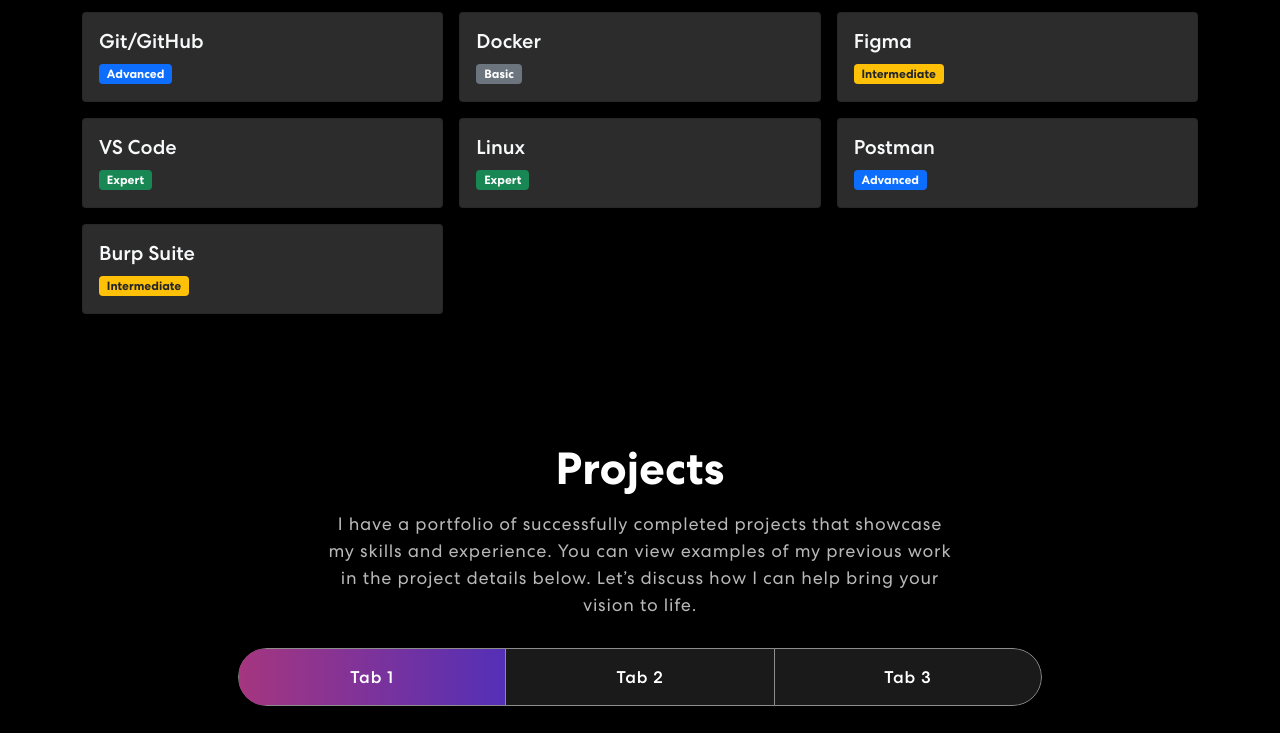
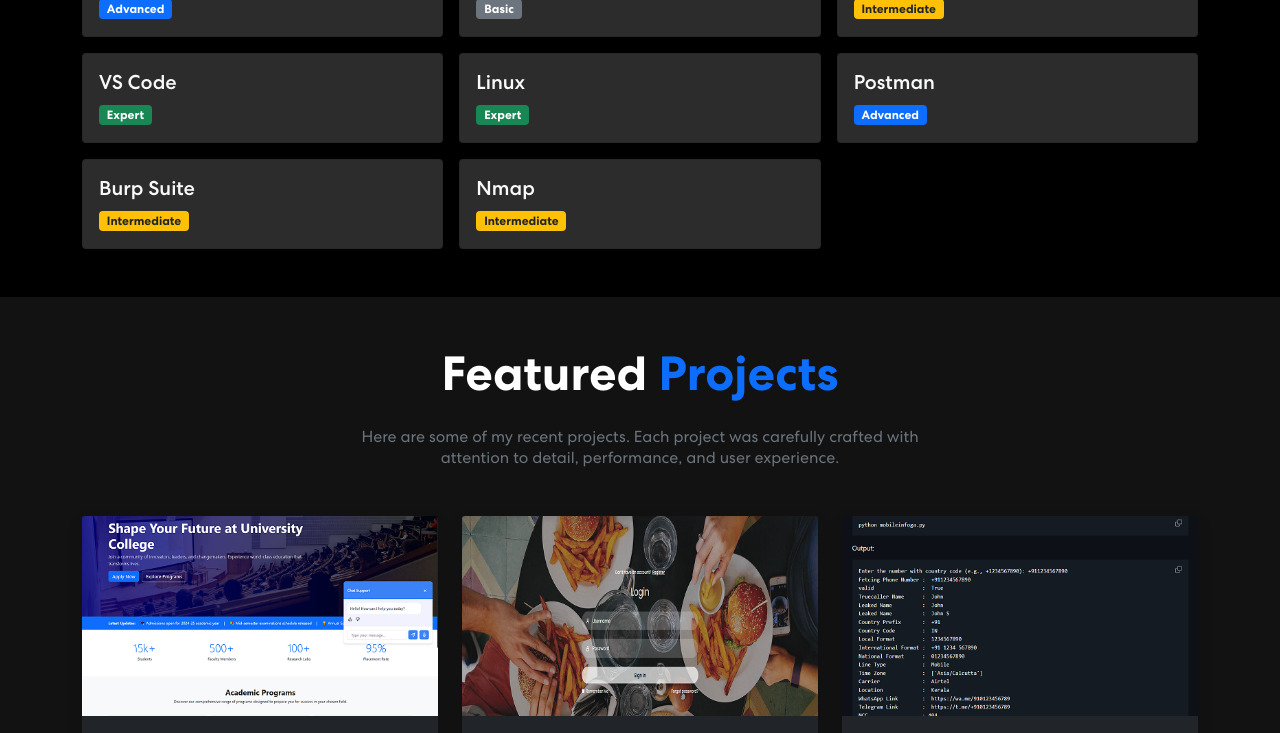
Before and after one commit to Bineesh627/Bineesh627.github.io, a React (Create React App) app: page / in a window 1280 px wide. Shown: the part 2000-2733 px from the top of the page. Built offline with nearby package versions, Linux system fonts and the light colour scheme.

Commit message:
Add lucide-react dependency, update CV link, modify project descriptions, and enhance skills list

```diff
--- a/package.json
+++ b/package.json
@@ -11,6 +11,7 @@
     "bootstrap": "^5.1.3",
     "cors": "^2.8.5",
     "express": "^4.18.1",
+    "lucide-react": "^0.534.0",
     "nodemailer": "^6.7.5",
     "react": "^18.1.0",
     "react-bootstrap": "^2.4.0",
--- a/src/components/About.js
+++ b/src/components/About.js
@@ -3,7 +3,7 @@
 import profile from "../assets/img/profile-pic.png";
 
 export const About = () => {
-  const cvLink = "https://drive.google.com/file/d/1JoAEaUWU2lyB1GKko7flwfKWrJMy6E93/view?usp=sharing";
+  const cvLink = "https://drive.google.com/file/d/1U2nLSDzrpbBygta8rbe1h3Jobove43Ef/view?usp=sharing";
 
   const handleDownloadCV = () => {
     window.open(cvLink, '_blank');
--- a/src/components/Banner.js
+++ b/src/components/Banner.js
@@ -14,7 +14,7 @@
 
   // Use useCallback for the tick function as it's a dependency
   const tick = useCallback(() => {
-    const toRotate = [ "Full-Stack Developer", "Python Developer", "UI/UX Designer" ]; // Moved inside useCallback
+    const toRotate = [ "Cyber Security", "Python Developer", "UI/UX Designer" ]; // Moved inside useCallback
     let i = loopNum % toRotate.length;
     let fullText = toRotate[i];
     let updatedText = isDeleting ? fullText.substring(0, text.length - 1) : fullText.substring(0, text.length + 1);
@@ -59,7 +59,7 @@
               {({ isVisible }) =>
               <div className={isVisible ? "animate__animated animate__fadeIn" : ""}>
                 <span className="tagline">Welcome to my Portfolio</span>
-                <h1>{`Hi! I'm Bineesh S`} <span className="txt-rotate" data-period="1000" data-rotate='[ "Web Developer", "Web Designer", "UI/UX Designer" ]'><span className="wrap">{text}</span></span></h1>
+                <h1>{`Hi! I'm Bineesh S`} <span className="txt-rotate" data-period="1000" data-rotate='[ "Cyber Security", "Python Developer", "UI/UX Designer" ]'><span className="wrap">{text}</span></span></h1>
                 <p>Your website is the center of your digital eco-system, like a brick and mortar location, the experience matters once a customer enters, just as much as the perception they have of you before they walk through the door.</p>
                 <div className="banner-btns">
                   <button onClick={handleConnect}>Let's Connect <ArrowRightCircle size={25} /></button>
--- a/src/components/Contact.js
+++ b/src/components/Contact.js
@@ -95,7 +95,7 @@
                           size={20}
                           aria-label="Address Icon"
                         />
-                        <strong>Address:</strong> Alappuzha, Kerala, India
+                        <strong>Address:</strong> <a href="https://www.google.com/maps?q=Alappuzha,+Kerala,+India" target="_blank" rel="noopener noreferrer" style={{ textDecoration: "underline", color: "#dfe6e9", cursor: "pointer" }}>Alappuzha, Kerala, India</a>
                       </p>
                       <p>
                         <FaEnvelope
--- a/src/components/ProjectCard.js
+++ /dev/null
@@ -1,15 +0,0 @@
-import { Col } from "react-bootstrap";
-
-export const ProjectCard = ({ title, description, imgUrl }) => {
-  return (
-    <Col size={12} sm={6} md={4}>
-      <div className="proj-imgbx">
-        <img src={imgUrl} alt={title} /> {/* Added alt attribute */}
-        <div className="proj-txtx">
-          <h4>{title}</h4>
-          <span>{description}</span>
-        </div>
-      </div>
-    </Col>
-  )
-}
--- a/src/components/Projects.js
+++ b/src/components/Projects.js
@@ -1,88 +1,136 @@
-import { Container, Row, Col, Tab, Nav } from "react-bootstrap";
-import { ProjectCard } from "./ProjectCard";
+import React from "react";
+import { ArrowRight, ExternalLink, GithubIcon } from "lucide-react";
 import projImg1 from "../assets/img/project-img1.png";
 import projImg2 from "../assets/img/project-img2.png";
 import projImg3 from "../assets/img/project-img3.png";
 import projImg4 from "../assets/img/project-img4.png";
-import 'animate.css';
-import TrackVisibility from 'react-on-screen';
-
-export const Projects = () => {
 
 const projects = [
   {
-      title: "College chatbot",
+    id: 1,
+    title: "Rag Chatbot",
     description: "Developed a college chatbot leveraging Retrieval-Augmented Generation (RAG) in collaboration with the principal. The system employs intelligent agents to extract information from the college website and PDF documents, all managed through a dedicated admin panel for seamless operation.",
-      imgUrl: projImg1,
+    image: projImg1,
+    tags: ["Python", "Bootstrap", "Django", "Langchain", "HTML", "CSS", "Javascript", "Numpy"],
+    demoUrl: "#projects",
+    githubUrl: "https://github.com/Bineesh627/college_chatbot",
   },
   {
-      title: "RecipeRave",
+    id: 2,
+    title: "Culinary Community & Sharing Platform ",
     description: "Join a vibrant community of food lovers on RecipeRave! Follow your favorite home cooks and culinary creators, explore a diverse collection of recipes, and share your own delicious creations with the world, just like your favorite photo-sharing platform.",
-      imgUrl: projImg2,
+    image: projImg2,
+    tags: ["Python", "Django", "HTML", "CSS", "Javascript", "Bootstrap"],
+    demoUrl: "#projects",
+    githubUrl: "https://github.com/Bineesh627/reciperave",
   },
   {
+    id: 3,
     title: "MobileInfoga",
     description: "MobileInfoGa is a powerful OSINT tool designed to gather comprehensive details about phone numbers. Utilizing various techniques and integrations, it can retrieve information such as country of origin, carrier details, and potential online associations.",
-      imgUrl: projImg3,
+    image: projImg3,
+    tags: ["Python", "Telethon", "Phonenumbers"],
+    demoUrl: "#projects",
+    githubUrl: "https://github.com/Bineesh627/MobileInfoga",
   },
   {
+    id: 4,
     title: "OpenSS7",
     description: "Recreating the OpenSS7 website design involves building a structurally sound and information-focused clone emphasizing clear navigation and logical presentation of technical content.",
-      imgUrl: projImg4,
+    image: projImg4,
+    tags: ["HTML", "CSS"],
+    demoUrl: "#projects",
+    githubUrl: "https://github.com/Bineesh627/openss7",
   },
 ];
 
-  return (
-    <section className="project" id="projects">
-      <Container>
-        <Row>
-          <Col size={12}>
-            <TrackVisibility>
-              {({ isVisible }) =>
-              <div className={isVisible ? "animate__animated animate__fadeIn": ""}>
-                <h2>Projects</h2>
-                <p>I have a portfolio of successfully completed projects that showcase my skills and experience. You can view examples of my previous work in the project details below. Let’s discuss how I can help bring your vision to life.</p>
-                <Tab.Container id="projects-tabs" defaultActiveKey="first">
-                  <Nav variant="pills" className="nav-pills mb-5 justify-content-center align-items-center" id="pills-tab">
-                    <Nav.Item>
-                      <Nav.Link eventKey="first">Tab 1</Nav.Link>
-                    </Nav.Item>
-                    <Nav.Item>
-                      <Nav.Link eventKey="second">Tab 2</Nav.Link>
-                    </Nav.Item>
-                    <Nav.Item>
-                      <Nav.Link eventKey="third">Tab 3</Nav.Link>
-                    </Nav.Item>
-                  </Nav>
-                  <Tab.Content id="slideInUp" className={isVisible ? "animate__animated animate__slideInUp" : ""}>
-                    <Tab.Pane eventKey="first">
-                      <Row>
-                        {
-                          projects.map((project, index) => {
-                            return (
-                              <ProjectCard
-                                key={index}
-                                {...project}
+export const Projects = () => (
+  <section id="projects" className="py-5" data-bs-theme="dark">
+    <div className="container">
+      <h2 className="display-5 fw-bold text-center mb-4">
+        Featured <span className="text-primary">Projects</span>
+      </h2>
+      <p className="text-center text-secondary mb-5 mx-auto" style={{ maxWidth: 600 }}>
+        Here are some of my recent projects. Each project was carefully crafted with attention to detail, performance, and user experience.
+      </p>
+      <div className="row row-cols-1 row-cols-md-2 row-cols-lg-3 g-4">
+        {projects.map((project) => (
+          <div key={project.id} className="col">
+            <div className="card h-100 bg-dark text-light shadow border-0">
+              <div className="position-relative overflow-hidden" style={{ height: "200px" }}>
+                <img
+                  src={project.image}
+                  alt={project.title}
+                  className="card-img-top"
+                  style={{ height: "200px", objectFit: "cover", transition: "transform 0.3s ease" }}
                 />
-                            )
-                          })
+                {/* Overlay */}
+                <div className="overlay d-flex justify-content-center align-items-center">
+                  <a
+                    href={project.demoUrl}
+                    target="_blank"
+                    rel="noopener noreferrer"
+                    className="btn btn-primary btn-sm mx-2"
+                  >
+                    Demo <ExternalLink size={16} />
+                  </a>
+                  <a
+                    href={project.githubUrl}
+                    target="_blank"
+                    rel="noopener noreferrer"
+                    className="btn btn-secondary btn-sm mx-2"
+                  >
+                    Code <GithubIcon size={16} />
+                  </a>
+                </div>
+              </div>
+              <div className="card-body">
+                <div className="mb-3">
+                  {project.tags.map((tag) => (
+                    <span key={tag} className="badge bg-secondary me-1">
+                      {tag}
+                    </span>
+                  ))}
+                </div>
+                <h5 className="card-title">{project.title}</h5>
+                <p className="card-text text-secondary">{project.description}</p>
+              </div>
+            </div>
+          </div>
+        ))}
+      </div>
+      <div className="text-center mt-5">
+        <a
+          className="btn btn-primary d-inline-flex align-items-center gap-2"
+          target="_blank"
+          rel="noopener noreferrer"
+          href="https://github.com/Bineesh627"
+        >
+          Check My Github <ArrowRight size={16} />
+        </a>
+      </div>
+    </div>
+
+    {/* Styles for overlay */}
+    <style jsx>{`
+      .overlay {
+        position: absolute;
+        top: 0;
+        left: 0;
+        height: 100%;
+        width: 100%;
+        background-color: rgba(0, 0, 0, 0.6);
+        opacity: 0;
+        transition: opacity 0.3s ease;
+        pointer-events: none;
       }
-                      </Row>
-                    </Tab.Pane>
-                    <Tab.Pane eventKey="second">
-                      <p>Coming Soon...</p>
-                    </Tab.Pane>
-                    <Tab.Pane eventKey="third">
-                      <p>Coming Soon...</p>
-                    </Tab.Pane>
-                  </Tab.Content>
-                </Tab.Container>
-              </div>}
-            </TrackVisibility>
-          </Col>
-        </Row>
-      </Container>
-      {/* <img className="background-image-right" src={colorSharp2} alt="Colorful Background Shape" /> */}
+      .position-relative:hover .overlay {
+        opacity: 1;
+        pointer-events: auto;
+      }
+      .position-relative:hover img {
+        transform: scale(1.05);
+      }
+    `}</style>
   </section>
-  )
-}
+);
--- a/src/components/Skills.js
+++ b/src/components/Skills.js
@@ -19,6 +19,7 @@
   { name: "Linux", levelLabel: "Expert", category: "tools" },
   { name: "Postman", levelLabel: "Advanced", category: "tools" },
   { name: "Burp Suite", levelLabel: "Intermediate", category: "tools" },
+  { name: "Nmap", levelLabel: "Intermediate", category: "tools" },
 ];
 
 const categories = ["all", "frontend", "backend", "tools"];
```
Also changed, not shown: 1 other file (tests, documents, lock files or other folders). Lines whose indentation alone changed are shown as unchanged.
